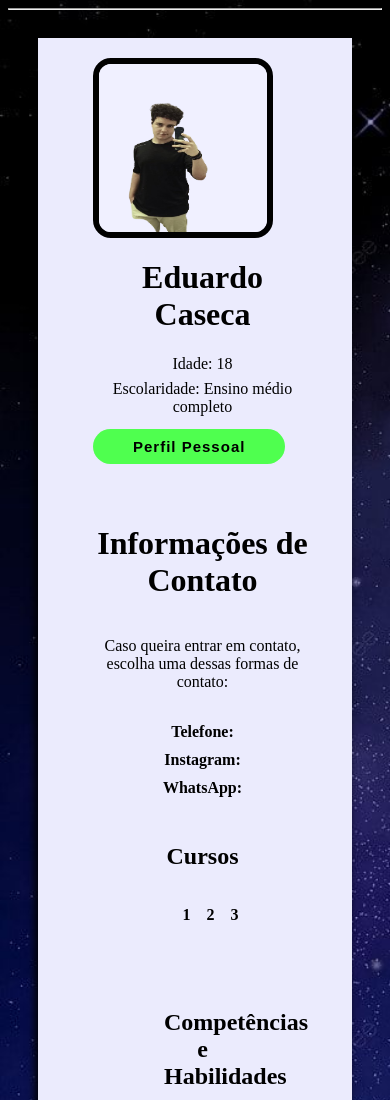
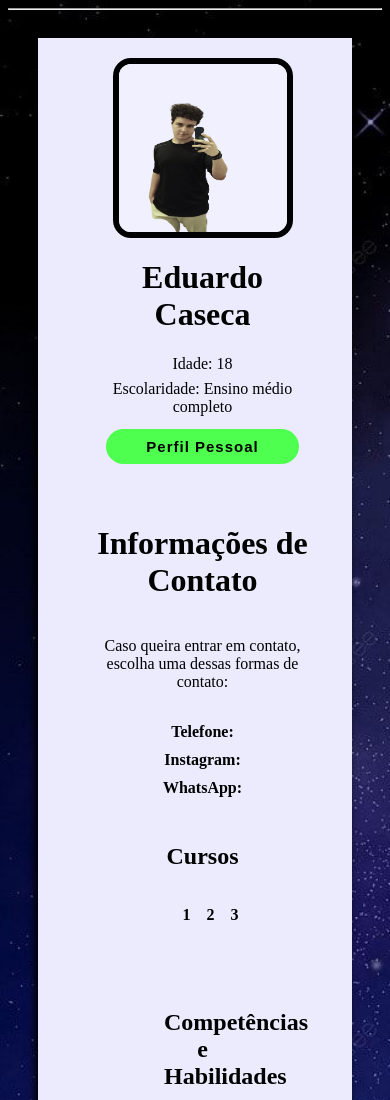
Before and after one commit to Ogitman1/SiteEduardo, a plain HTML site: page Eduardo.html in a window 390 px wide. Shown: the top 1100 px of the page. Drawn offline with Linux system fonts and the light colour scheme.

Commit message:
Erro de bug de responsividade consertado

```diff
--- a/Eduardo.html
+++ b/Eduardo.html
@@ -13,6 +13,7 @@
             object-position: center center;
             background-size: cover;
         }
+
     </style>
 </head>
 <body>
@@ -20,8 +21,9 @@
     <div id="main" style="display: inline-flex; justify-content: space-between; align-items: center;
     background-color: rgb(235, 235, 253); flex-wrap: wrap; margin: 20px 30px; box-shadow: -3px 14px 8px black; width: auto;">
 
-        <div id="first" style="display: inline-flex; width: auto; height: auto; justify-content: flex-start;flex: 0 0 calc(47% + 10px) ;
-            flex-direction: column; margin-left: 15px; padding: 20px 40px; flex-direction: row; flex-wrap: wrap;">
+        <div id="first" style="display: inline-flex; width: auto; height: auto;
+        justify-content: flex-start;flex: 0 0 calc(47% + 10px) ;
+            flex-direction: column; margin-left: 15px; padding: 20px 40px; flex-direction: column; flex-wrap: wrap;">
             <img style="display: inline-block;height: 180px; width: 180px;border: 6px solid black; border-radius: 10%;
             object-fit: contains ;object-position: top left;" src="./Fotos/Edu.png"></img>
             <h1 style=" display: inline-block;flex: 0 0 100% ">Eduardo Caseca</h1>
--- a/edu.css
+++ b/edu.css
@@ -22,15 +22,16 @@ ul li{
         display: none;
     }
     #first{
-        display: inline-flex;
-        width: auto; height: auto;
+        display: flex;
         justify-content: center;
-        flex: 0 0 100% ;
-        flex-direction: column;
-        margin-left: 15px;
-        padding: 20px calc(40% + 20px);
-        flex-direction: column;
-        flex-wrap:nowrap;
+        align-items: center;
+        text-align: center;
+        flex: 0 0 100%;
+        padding: 0;
+        flex-wrap: nowrap;
+        margin: 0;
+        width: auto;
+        height: auto;
     }
     #ling{
     display: flex;
```
Also changed, not shown: Personal.html (+1 -3 lines).
